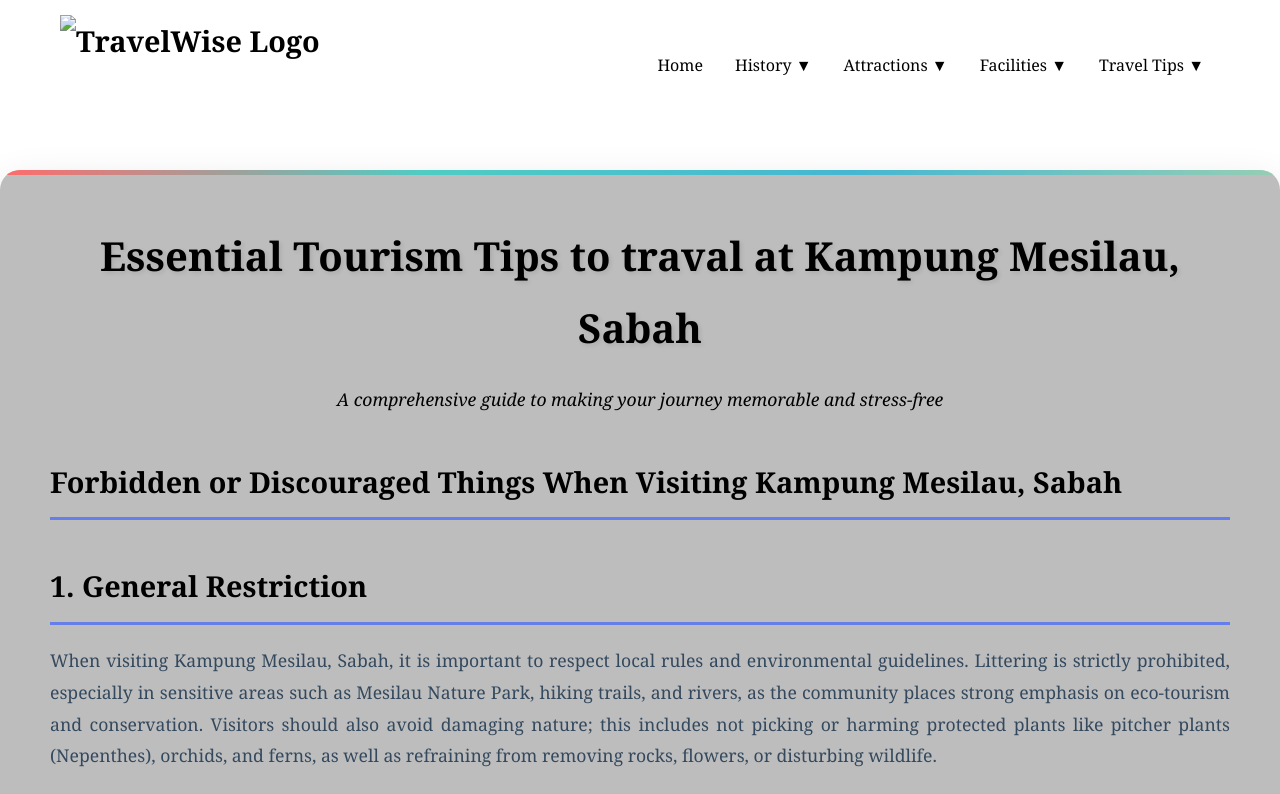
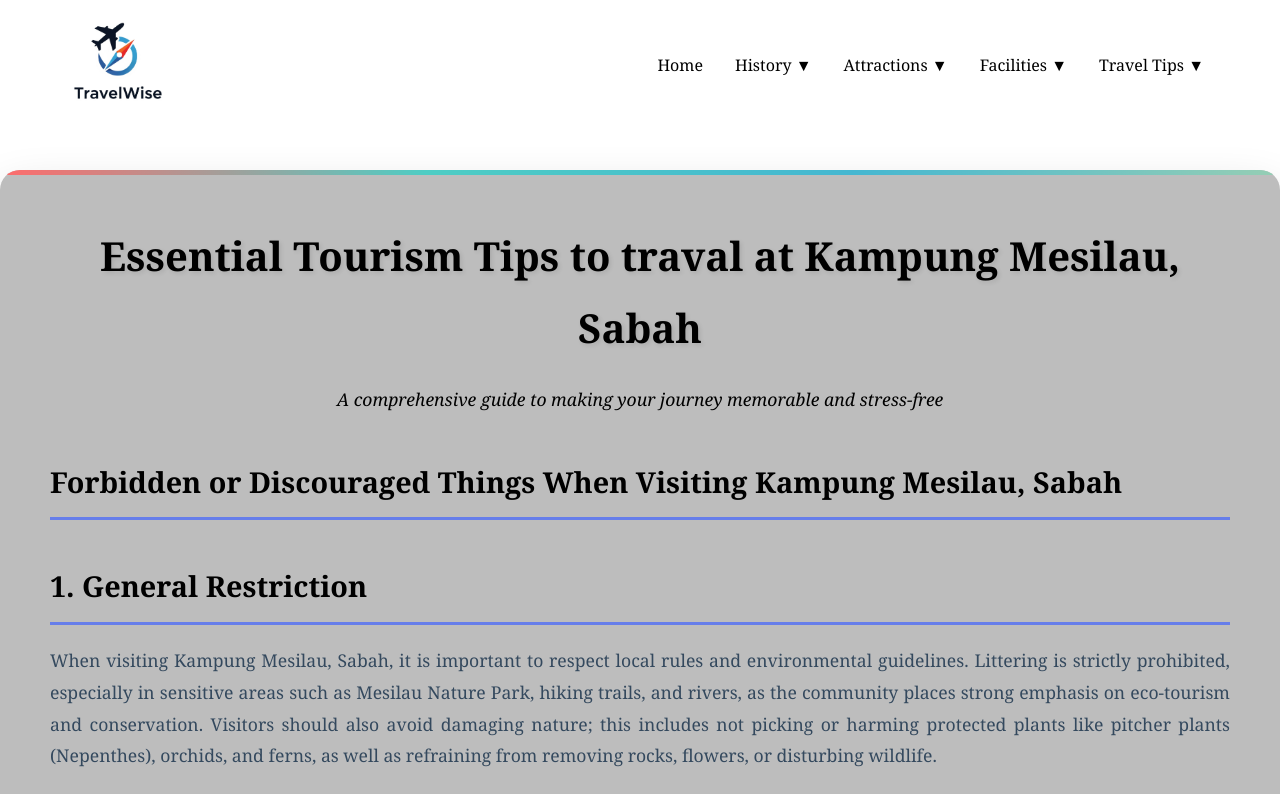
Before and after one commit to iqbal0403/Kampung-Mesilau---Iqbal-Aliff-Adam-Faiz-Hylmi-Mac--Aug2025-, a plain HTML site: page Forbidden.html in a window 1280 px wide. Shown: the top 794 px of the page. Drawn offline with Linux system fonts and the light colour scheme.

Commit message:
Update Forbidden.html

```diff
--- a/Forbidden.html
+++ b/Forbidden.html
@@ -13,7 +13,7 @@
 
 
     <a href="webmaster.html" class="logo">
-  <img src="image/logotravelwise2.PNG" alt="TravelWise Logo">
+  <img src="logotravelwise2.PNG" alt="TravelWise Logo">
 </a>
 
 
```
